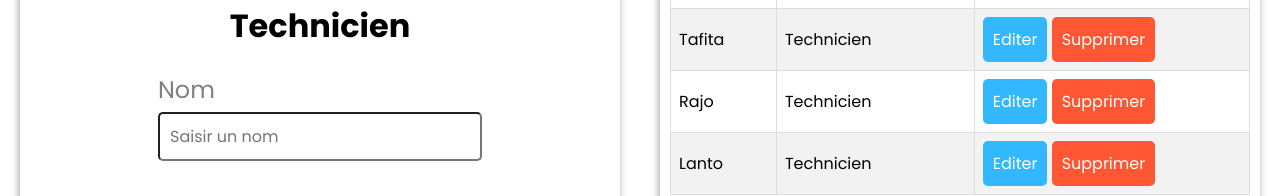
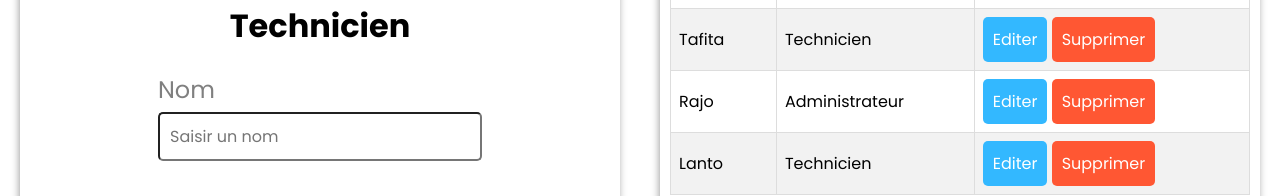
Before and after one commit to tafitahery/mpf-sav, a React (Create React App) app in the folder client/: page /technician in a window 1280 px wide. Shown: the part 221-417 px from the top of the page. Built offline with nearby package versions, Linux system fonts and the light colour scheme; data requests are answered from the project's data file.

Commit message:
page Technician and component TableForm finish

```diff
--- a/client/src/assets/db.json
+++ b/client/src/assets/db.json
@@ -12,11 +12,11 @@
     },
     {
       "name": "Rajo",
-      "role": "Technicien",
+      "role": "Administrateur",
       "id": 3
     },
     {
-      "name": "Lanto ",
+      "name": "Lanto",
       "role": "Technicien",
       "id": 4
     }
--- a/client/src/components/TableForm.jsx
+++ b/client/src/components/TableForm.jsx
@@ -1,4 +1,6 @@
+import axios from 'axios';
 import styled from 'styled-components';
+import { fetchData } from '../utils/api';
 
 import ButtonForm from './ButtonForm';
 
@@ -31,7 +33,7 @@ const StyledTd = styled.td`
   padding: 8px;
 `;
 
-export default function TableForm({ titles, data }) {
+export default function TableForm({ titles, setData, data, url, setElement }) {
   const keys = (obj) => {
     let res = [];
     const array = Object.keys(obj);
@@ -43,25 +45,23 @@ export default function TableForm({ titles, data }) {
     return res;
   };
 
-  // const handleDelete = async (id) => {
-  //   try {
-  //     await axios.delete(url + '/' + id);
-  //     await fetchData(url, setTechs);
-  //   } catch (error) {
-  //     console.log(error);
-  //   }
-  // };
+  const handleDelete = async (id) => {
+    try {
+      await axios.delete(url + '/' + id);
+      await fetchData(url, setData);
+    } catch (error) {
+      console.log(error);
+    }
+  };
 
-  // const handleEdit = async (id) => {
-  //   try {
-  //     const { data } = await axios.get(url + '/' + id);
-  //     setName(data.name);
-  //     setRole(data.role);
-  //     setId(id);
-  //   } catch (error) {
-  //     console.log(error);
-  //   }
-  // };
+  const handleEdit = async (id) => {
+    try {
+      const { data } = await axios.get(url + '/' + id);
+      setElement((prev) => ({ ...prev, ...data }));
+    } catch (error) {
+      console.log(error);
+    }
+  };
 
   return (
     <StyledTable>
@@ -82,12 +82,12 @@ export default function TableForm({ titles, data }) {
               <ButtonForm
                 name="Editer"
                 backgroundColor="#33B8FF"
-                // onClick={() => handleEdit(tech.id)}
+                onClick={() => handleEdit(elt.id)}
               />{' '}
               <ButtonForm
                 name="Supprimer"
                 backgroundColor="#FF5733"
-                // onClick={() => handleDelete(tech.id)}
+                onClick={() => handleDelete(elt.id)}
               />
             </StyledTd>
           </StyledTr>
--- a/client/src/page/Technician.jsx
+++ b/client/src/page/Technician.jsx
@@ -86,11 +86,9 @@ export default function Technician() {
     } catch (error) {
       console.log(error);
     } finally {
-      setTechnician((prev) => ({ ...prev, name: '', role: '' }));
+      setTechnician((prev) => ({ ...prev, name: '', role: '', id: null }));
     }
   };
-
-  console.log(technician);
 
   return (
     <Container>
@@ -119,7 +117,13 @@ export default function Technician() {
       </Left>
       <Right>
         <StyledTitle>Liste des techniciens</StyledTitle>
-        <TableForm titles={tableTitle} data={techs} />
+        <TableForm
+          titles={tableTitle}
+          data={techs}
+          setData={setTechs}
+          url={url}
+          setElement={setTechnician}
+        />
       </Right>
     </Container>
   );
```
